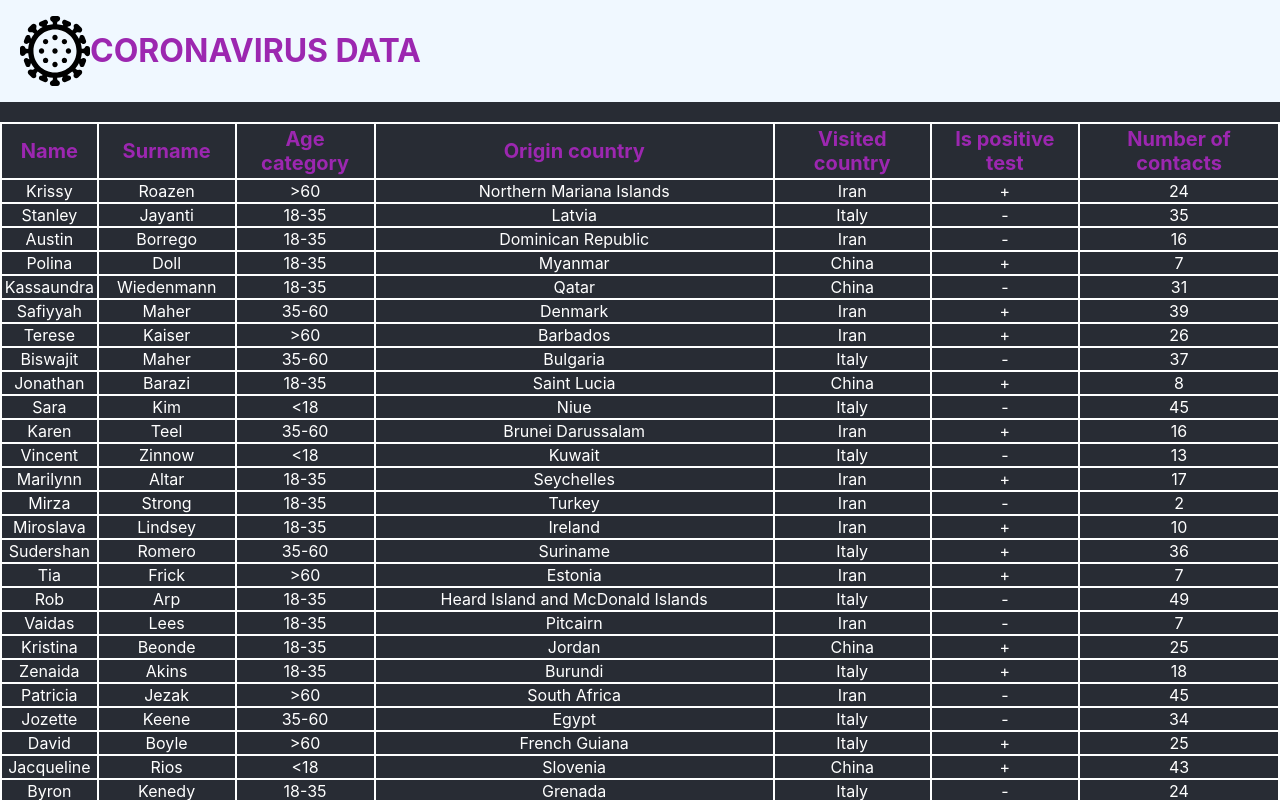
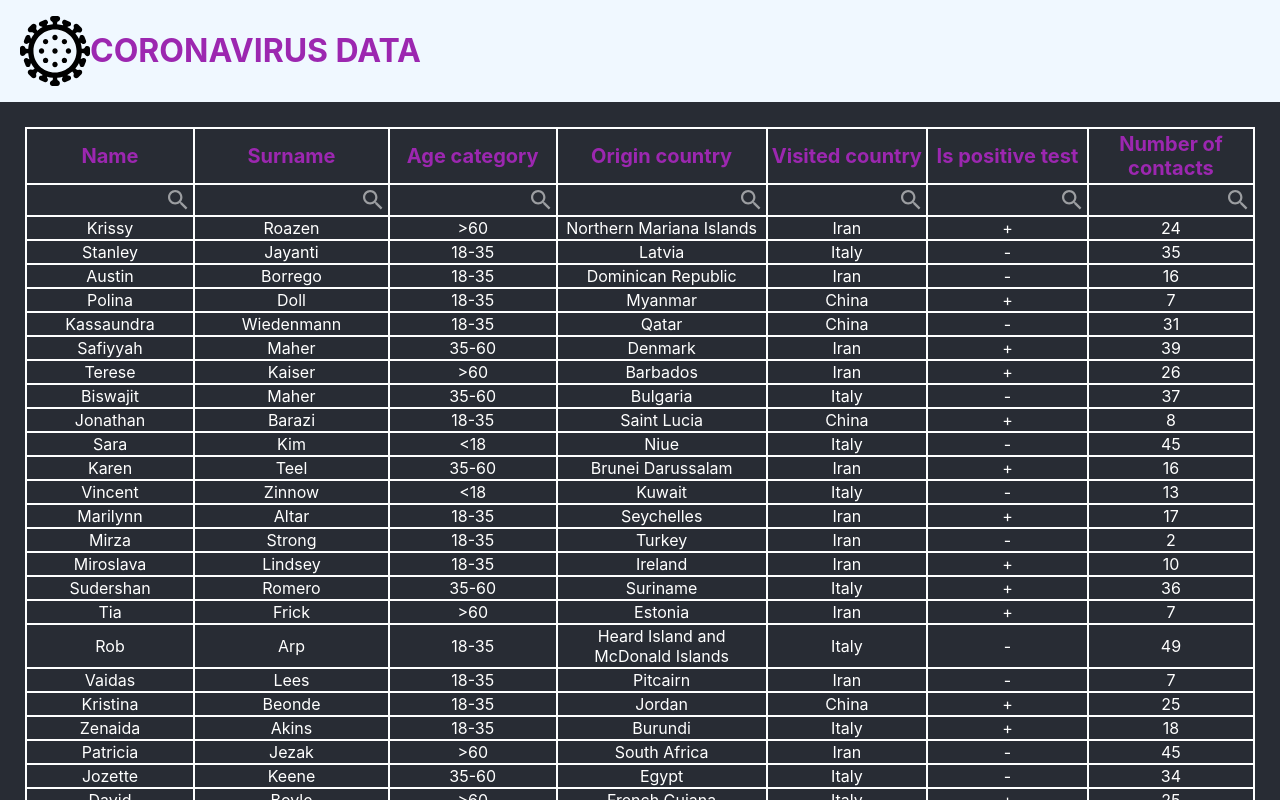
Before and after one commit to Katsiaryna31/datagrid, a React (Create React App) app: page / in a window 1280 px wide. Shown: the top 800 px of the page. Built offline with nearby package versions, Linux system fonts and the light colour scheme; the HTML template or start-up script is replaced by a standard one.

Commit message:
feat: add sorting for strings

```diff
--- a/src/App.css
+++ b/src/App.css
@@ -9,6 +9,10 @@
 
 body {
   background-color: #282c34;
+}
+
+main {
+  padding: 25px;
 }
 
 @media (prefers-reduced-motion: no-preference) {
--- a/src/App.js
+++ b/src/App.js
@@ -1,14 +1,16 @@
-import React from 'react';
+import React, { useState }  from 'react';
 import './App.css';
 import Header from './Components/Header/Header'
 import Table from './Components/Table/Table';
+import data from './Config';
 
-function App() {
+const App = () => {
+  let [tableDataList, setTableDataList] = useState(data);
   return (
     <div className="App">
       <Header/>
       <main>
-        <Table/>
+        <Table tableDataList={tableDataList} setTableDataList={setTableDataList}/>
       </main>
     </div>
   );
--- a/src/Components/Header/Header.js
+++ b/src/Components/Header/Header.js
@@ -2,8 +2,7 @@ import React from 'react';
 import './Header.css';
 import logo from '../../Assets/Coronavirus.svg';
 
-class Header extends React.Component {
-    render() {
+const Header = () => {
     return <header className="header">
         <div className="logo">
             <img src={logo} alt="Coronavirus" width='70' height='70'></img>
@@ -12,6 +11,5 @@ class Header extends React.Component {
 
     </header>
 }
-}
 
 export default Header;
--- a/src/Components/Table/Table.css
+++ b/src/Components/Table/Table.css
@@ -2,7 +2,8 @@ table, th, td {
     color: #ffffff;
     border: 2px solid white;
     border-collapse: collapse;
-    margin: 20px auto;
+    margin: 0 auto;
+    width: auto;
 }
 
 thead tr th{
@@ -10,3 +11,38 @@ thead tr th{
     color:#9c27b0;
     padding: 3px;
 }
+
+.search-area {
+    margin: 0;
+    padding: 0;
+}
+
+.search-textarea {
+    background: transparent;
+    border: none;
+    width: 80%;
+    height: 100%;
+    color: #ffffff;
+    font-size: 20px;
+    margin: 0;
+    padding: 0 30px 0 5px;
+}
+
+.search-td {
+    position: relative;
+    margin: 0;
+    padding: 0;
+    height: 30px;
+}
+
+.search-td::after {
+    position: absolute;
+    content: "";
+    width: 25px;
+    height: 25px;
+    top: 5px;
+    right: 0;
+    background-image: url(../../Assets/Search.svg);
+    background-repeat: no-repeat;
+    background-size: 20px 20px;
+}
--- a/src/Components/Table/Table.js
+++ b/src/Components/Table/Table.js
@@ -2,21 +2,22 @@ import React from 'react';
 import './Table.css';
 import data from '../../Config';
 
-function Row(props) {
-    const data = props.dataRow;
+let value = '';
+
+const Row = ({ dataRow }) => {
     return <tr>
-        <td>{data.firstName}</td>
-        <td>{data.surname}</td>
-        <td>{data.ageCategory}</td>
-        <td>{data.originCountry}</td>
-        <td>{data.visitedCountry}</td>
-        {(data.positiveCoronavirus === true) && <td>+</td>}
-        {(data.positiveCoronavirus === false) && <td>-</td>}
-        <td>{data.contactsPeople}</td>
+        <td>{dataRow.firstName}</td>
+        <td>{dataRow.surname}</td>
+        <td>{dataRow.ageCategory}</td>
+        <td>{dataRow.originCountry}</td>
+        <td>{dataRow.visitedCountry}</td>
+        {(dataRow.positiveCoronavirus === true) && <td>+</td>}
+        {(dataRow.positiveCoronavirus === false) && <td>-</td>}
+        <td>{dataRow.contactsPeople}</td>
     </tr>
 }
 
-function TableHeader() {
+const TableHeader = () => {
     return (
         <thead>
             <tr>
@@ -32,11 +33,49 @@ function TableHeader() {
     )
 }
 
-function Table() {
-    const tableData = data.map((dataRow, index) => <Row dataRow={dataRow} key={index}/>);
+const startSearch = (e, value, tableDataList, setTableDataList) => {
+    let newData = [];
+    console.log(tableDataList);
+    tableDataList.forEach((person) => {
+        if (person[e.target.id].includes(value) || person[e.target.id].toUpperCase().includes(value) || person[e.target.id].toLowerCase().includes(value)) {
+            newData.push(person);
+        }
+    })
+    setTableDataList(newData);
+}
+
+const SearchArea = ({tableDataList, setTableDataList}) => {
+    return (
+        <tr className="search-area" onInput={(e) => {
+            console.log(value);
+            console.log(e.target.value);
+            if (value.length > e.target.value.length) {
+                setTableDataList(data);
+                console.log('delete');
+                value = e.target.value;
+                console.log(value);
+            }
+            value = e.target.value;
+            startSearch(e, value, tableDataList, setTableDataList)
+        }
+        }>
+            <td className="search-td"><input type="text" className="search-textarea" id="firstName"></input></td>
+            <td className="search-td"><input type="text" className="search-textarea" id="surname"></input></td>
+            <td className="search-td"><input type="text" className="search-textarea" id="ageCategory"></input></td>
+            <td className="search-td"><input type="text" className="search-textarea" id="originCountry"></input></td>
+            <td className="search-td"><input type="text" className="search-textarea" id="visitedCountry"></input></td>
+            <td className="search-td"><input type="text" className="search-textarea" id="positiveCoronavirus"></input></td>
+            <td className="search-td"><input type="text" className="search-textarea" id="contactsPeople"></input></td>
+        </tr>
+    )
+}
+
+const Table = ({ tableDataList, setTableDataList }) => {
+    const tableData = tableDataList.map((dataRow, index) => <Row dataRow={dataRow} key={index} />);
     return <table className="table">
         <TableHeader />
         <tbody>
+            <SearchArea tableDataList={tableDataList} setTableDataList={setTableDataList} />
             {tableData}
         </tbody>
     </table>
```
Also changed, not shown: src/Assets/Search.svg (added), 1 other file (tests, documents, lock files or other folders). Lines whose indentation alone changed are shown as unchanged.
